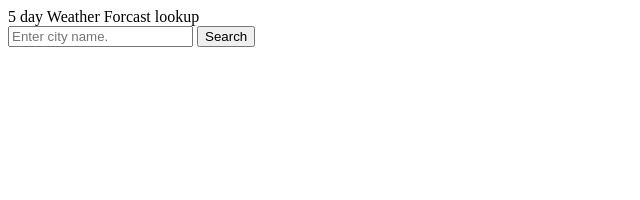
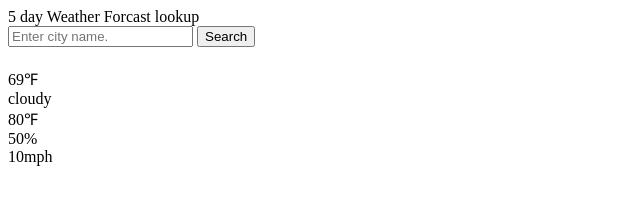
Before and after one commit to Josephonate/Weather_Dashboard_app, a plain HTML site: page Index.html in a window 1280 px wide. Shown: the whole page, without its empty margins (0-640 px from the left). Drawn offline with nearby package versions, Linux system fonts and the light colour scheme.

Commit message:
added output var

```diff
--- a/Index.html
+++ b/Index.html
@@ -11,16 +11,15 @@
     <header>5 day Weather Forcast lookup</header>
     <div class="search">
         <input type="text" placeholder="Enter city name." id="cityInput">
-
         <button id="search">Search</button>
     </div>
     <div class="weather">
         <h1 class="city"></h1>
-        <div class="temp"></div>
-        <div class="weatherDescription"></div>
-        <div class="feelsLike"></div>
-        <div class="humidity"></div>
-        <div class="windspeed"></div>
+        <div class="temp">69&#8457;</div>
+        <div class="weatherDescription">cloudy</div>
+        <div class="feelsLike">80&#8457;</div>
+        <div class="humidity">50%</div>
+        <div class="windspeed">10mph</div>
     </div>
 
 </body>
--- a/assets/javascript.js
+++ b/assets/javascript.js
@@ -1,5 +1,10 @@
 var saveButton = $('#search');
-
+var city = $('.city')
+var temp = $('.temp')
+var weatherDescription = $('.weatherDescription')
+var feelsLike = $('.feelsLike')
+var humidity = $('.humidity')
+var windspeed = $('.windspeed')
 
     saveButton.click(function () {
         var city = $('#cityInput').val();
@@ -12,9 +17,9 @@ var saveButton = $('#search');
             })
             .then(function (data) {
                 console.log(data);
+
             })
             .catch(function (error) {
                 console.error('Error fetching weather data: ', error);
             });
-
     })
```
